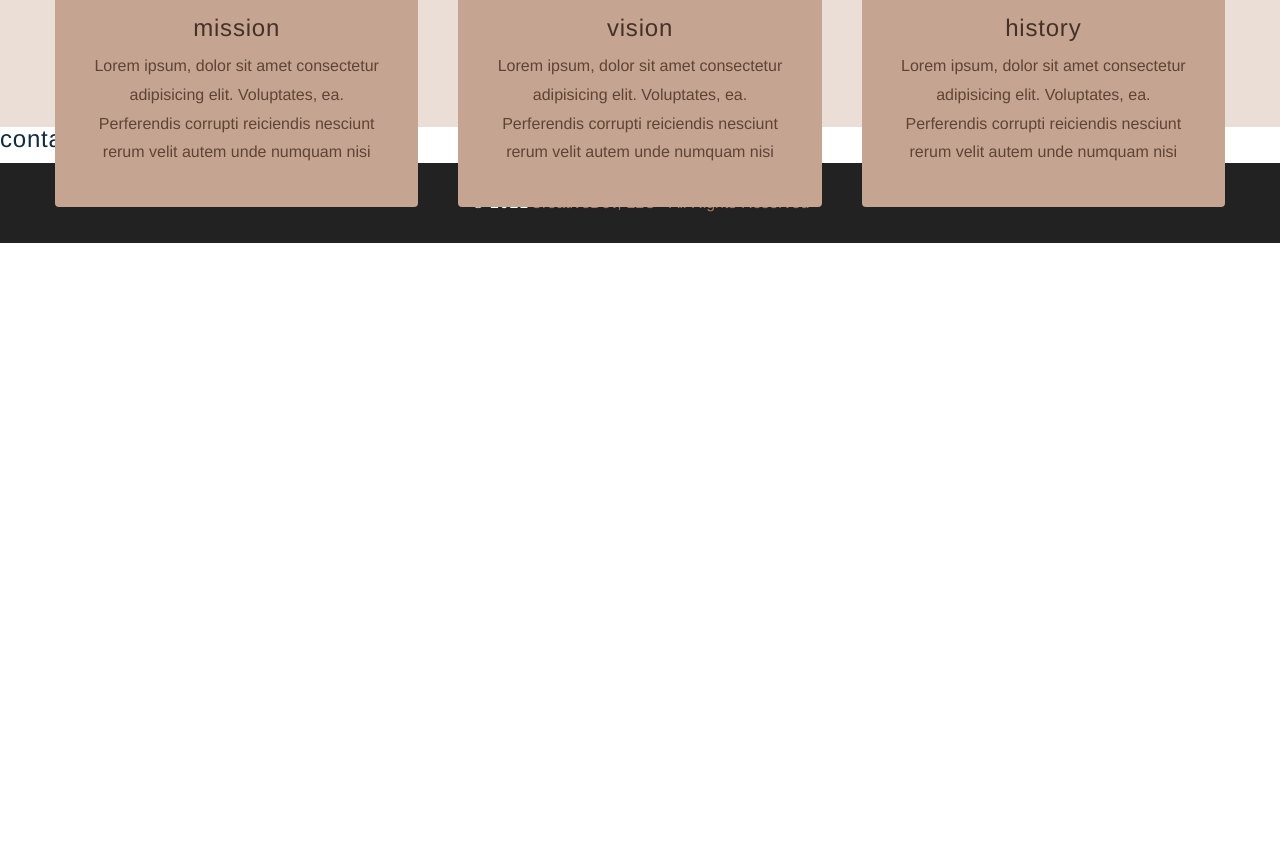
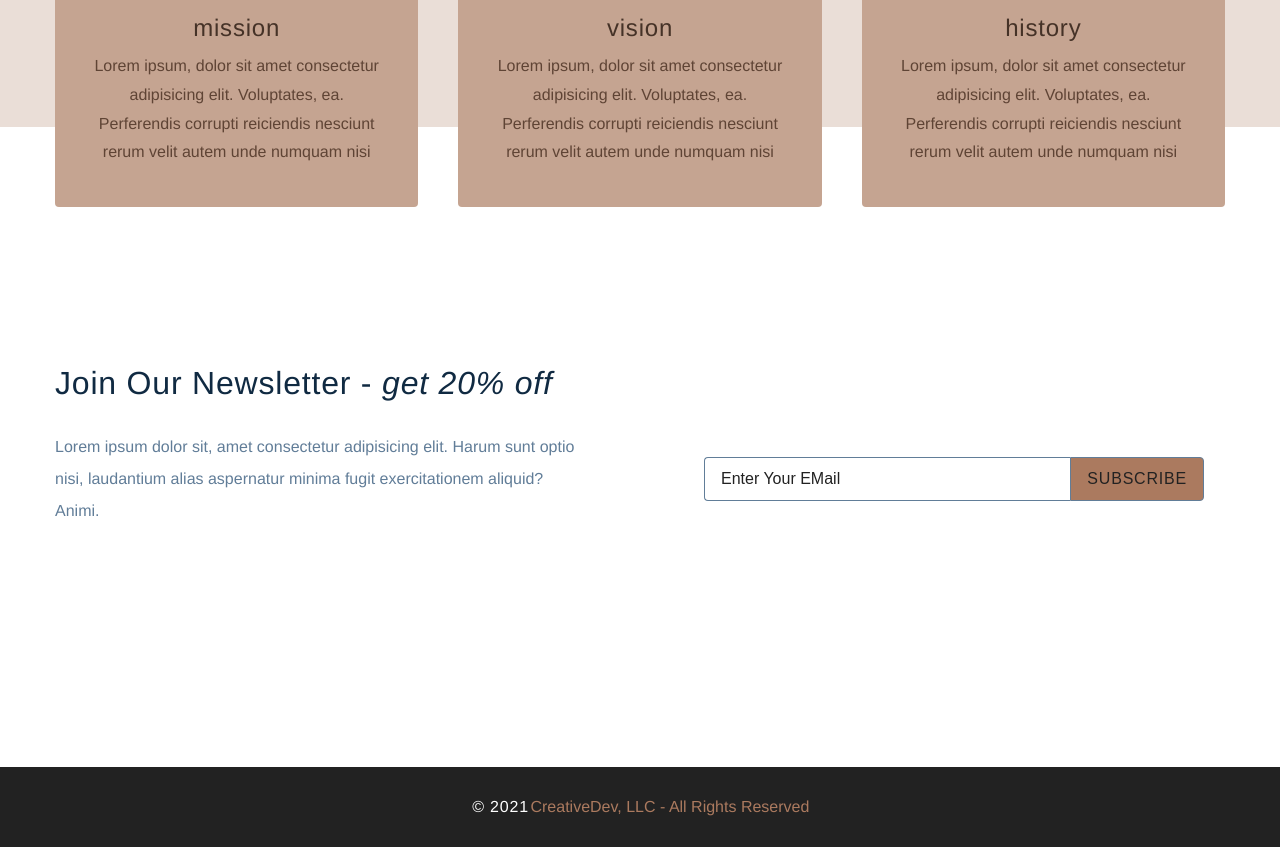
Before and after one commit to locaulker/react-adv-ecom-stripe, a React (Create React App) app: page / in a window 1280 px wide. Shown: the part 1180-2027 px from the top of the page. Before the commit the page ends 1423 px from the top, so only its background shows below. Built offline with nearby package versions, Linux system fonts and the light colour scheme.

Commit message:
added newsletter section

```diff
--- a/src/components/Contact.js
+++ b/src/components/Contact.js
@@ -1,8 +1,33 @@
-import React from 'react'
-import styled from 'styled-components'
+import React from "react"
+import styled from "styled-components"
 
 const Contact = () => {
-  return <h4>contact section</h4>
+  return (
+    <Wrapper>
+      <div className="section-center">
+        <h3>
+          Join Our Newsletter - <em>get 20% off</em>
+        </h3>
+        <div className="content">
+          <p>
+            Lorem ipsum dolor sit, amet consectetur adipisicing elit. Harum sunt
+            optio nisi, laudantium alias aspernatur minima fugit exercitationem
+            aliquid? Animi.
+          </p>
+          <form className="contact-form">
+            <input
+              type="email"
+              className="form-input"
+              placeholder="Enter your eMail"
+            />
+            <button type="submit" className="submit-btn">
+              Subscribe
+            </button>
+          </form>
+        </div>
+      </div>
+    </Wrapper>
+  )
 }
 const Wrapper = styled.section`
   padding: 5rem 0;
@@ -24,12 +49,12 @@ const Wrapper = styled.section`
   .form-input,
   .submit-btn {
     font-size: 1rem;
-    padding: 0.5rem 1rem;
-    border: 2px solid var(--clr-black);
+    padding: 0.75rem 1rem;
+    border: 1px solid var(--clr-grey-5);
   }
   .form-input {
     border-right: none;
-    color: var(--clr-grey-3);
+    color: var(--clr-grey-5);
     border-top-left-radius: var(--radius);
     border-bottom-left-radius: var(--radius);
   }
@@ -43,7 +68,7 @@ const Wrapper = styled.section`
   }
   .submit-btn {
     background: var(--clr-primary-5);
-    text-transform: capitalize;
+    text-transform: uppercase;
     letter-spacing: var(--spacing);
     cursor: pointer;
     transition: var(--transition);
```
